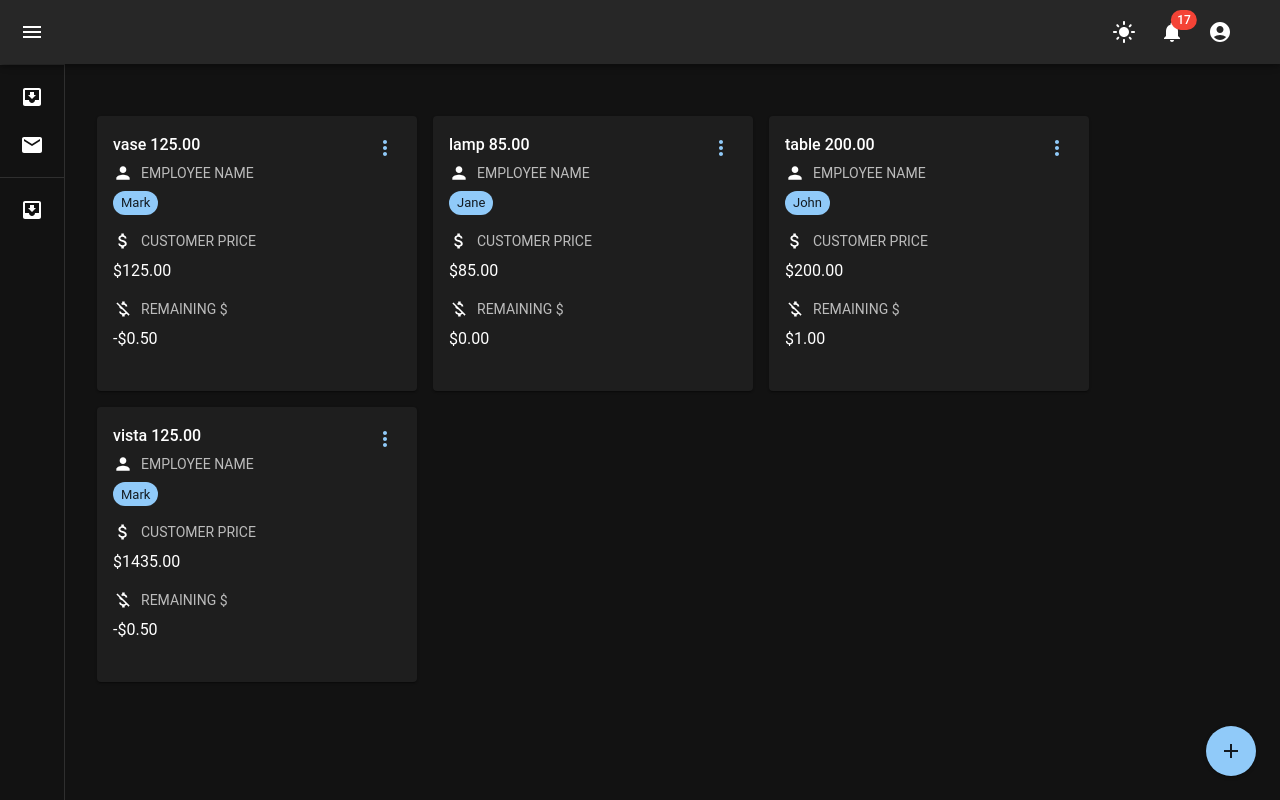
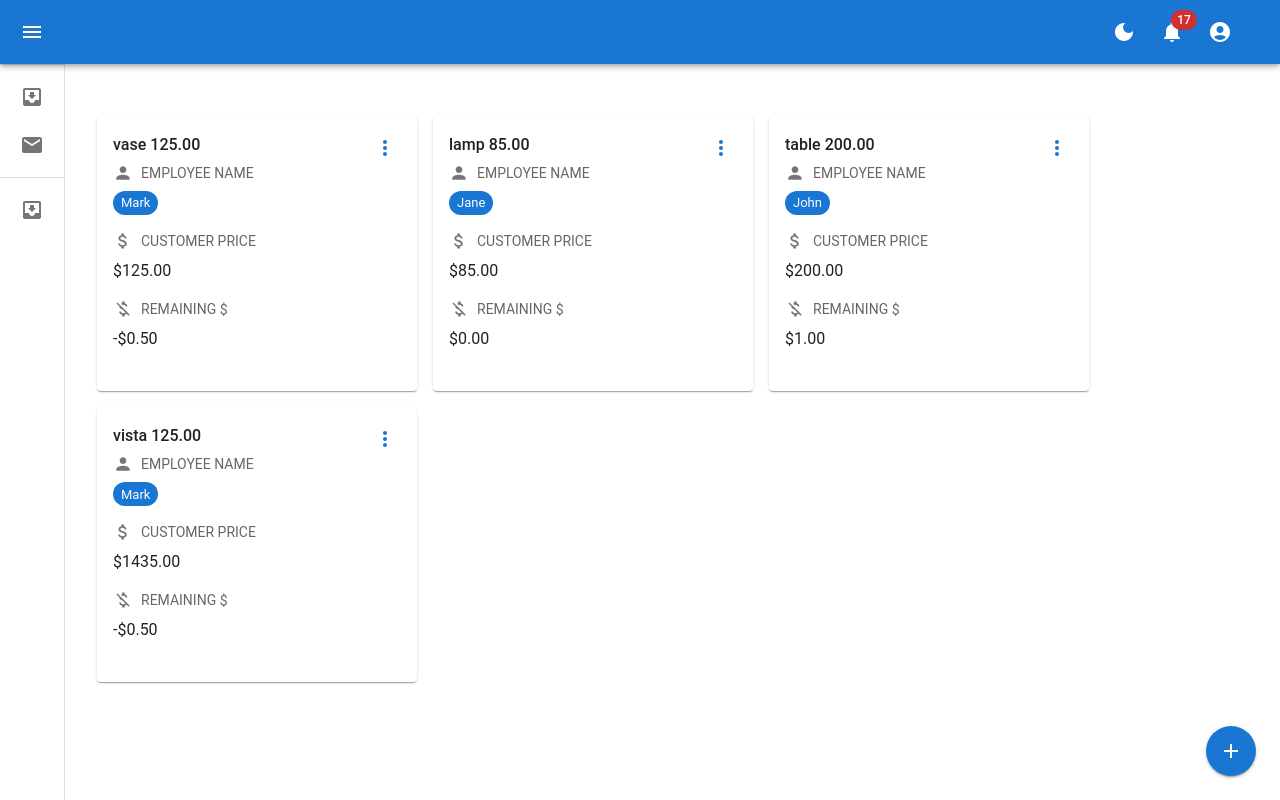
Before and after one commit to irfantayyib07/template, a Next.js app: page /dashboard/orders in a window 1280 px wide. Built offline with nearby package versions, Linux system fonts and the light colour scheme.

Commit message:
improve css

```diff
--- a/src/app/template.tsx
+++ b/src/app/template.tsx
@@ -28,7 +28,7 @@ function DashboardTemplate({ children }: { children: React.ReactNode; }) {
     content={<OrderForm mode="add" />}
     open={dialogOpen}
     handleClose={handleCloseDialog}
-    maxWidth='md'
+    maxWidth='xl'
    />
   </>
  );
--- a/src/components/cards/order-card.tsx
+++ b/src/components/cards/order-card.tsx
@@ -92,7 +92,7 @@ const OrderCard: React.FC<OrderCardProps> = (props) => {
     content={<OrderForm {...props} mode="edit" />}
     open={dialogOpen}
     handleClose={handleCloseDialog}
-    maxWidth='md'
+    maxWidth='90%'
    />
   </>
  );
--- a/src/components/dialog/index.tsx
+++ b/src/components/dialog/index.tsx
@@ -8,7 +8,7 @@ interface CustomDialogProps {
   open: boolean;
   handleClose: () => void;
   handleAgree?: () => void;
-  maxWidth?: 'xs' | 'sm' | 'md' | 'lg' | 'xl';
+  maxWidth?: 'xs' | 'sm' | 'md' | 'lg' | 'xl' | '90%' | undefined;
 }
 
 const CustomDialog: React.FC<CustomDialogProps> = ({ title, content, open, handleClose, handleAgree, maxWidth = 'sm' }) => {
--- a/src/config/theme.tsx
+++ b/src/config/theme.tsx
@@ -21,7 +21,7 @@ const ModeContext = createContext<ModeContextType | null>(null);
 export default function ModeContextProvider({
  children,
 }: ModeContextProviderProps) {
- const [mode, setMode] = useState<Mode>("dark");
+ const [mode, setMode] = useState<Mode>("light");
 
  const theme = createTheme({
   palette: {
@@ -77,14 +77,14 @@ export default function ModeContextProvider({
       root: {
         '& .MuiOutlinedInput-root': {
           '& fieldset': {
-            borderRadius: 8,
+            borderRadius: 4,
           },
         },
       },
       inputRoot: {
         '&[class*="MuiOutlinedInput-root"]': {
           '& .MuiOutlinedInput-notchedOutline': {
-            borderRadius: 8,
+            borderRadius: 4,
           },
         },
       },
@@ -98,7 +98,7 @@ export default function ModeContextProvider({
       root: {
         '& .MuiOutlinedInput-root': {
           '& fieldset': {
-            borderRadius: 8,
+            borderRadius: 4,
           },
           '&:hover fieldset': {
           },
```
